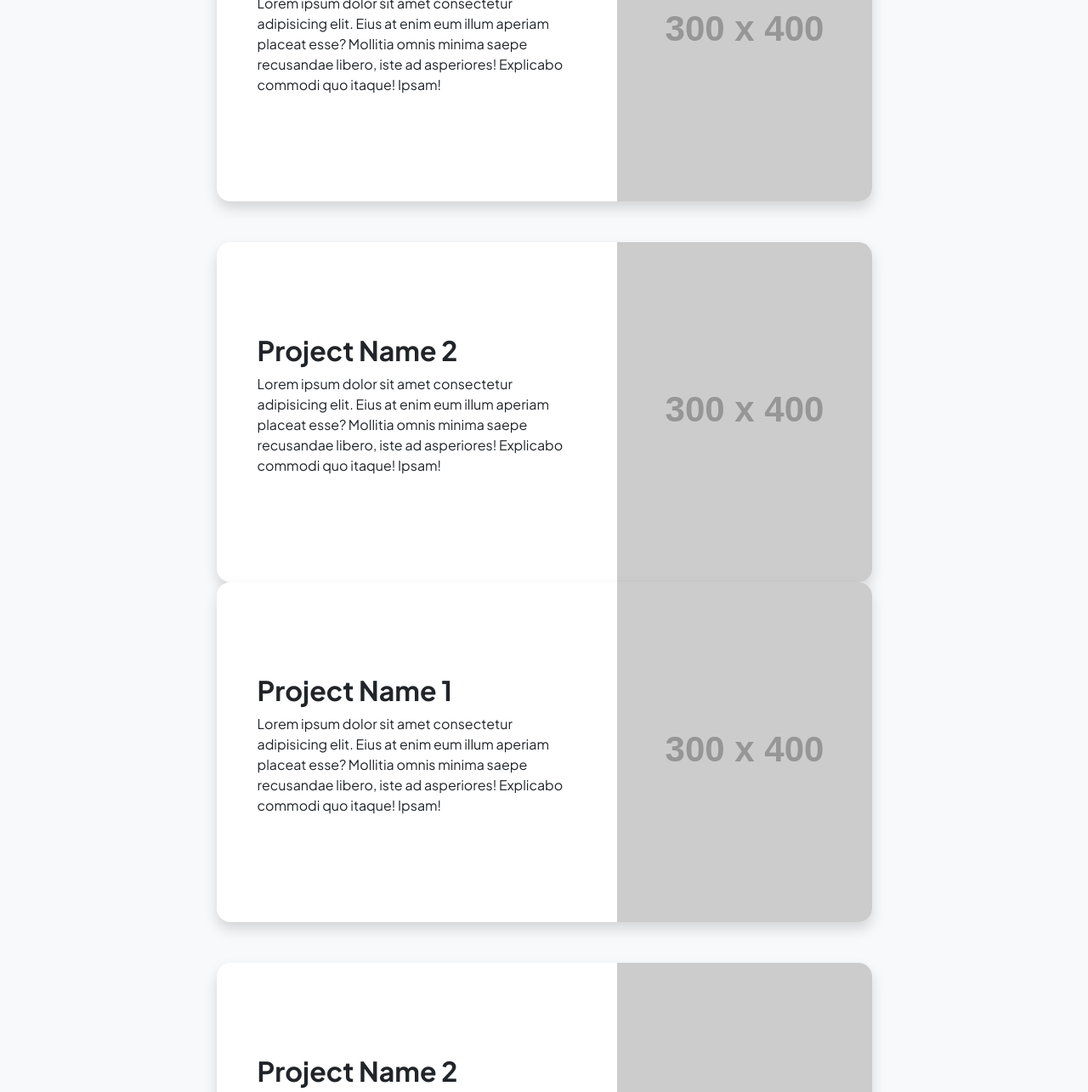
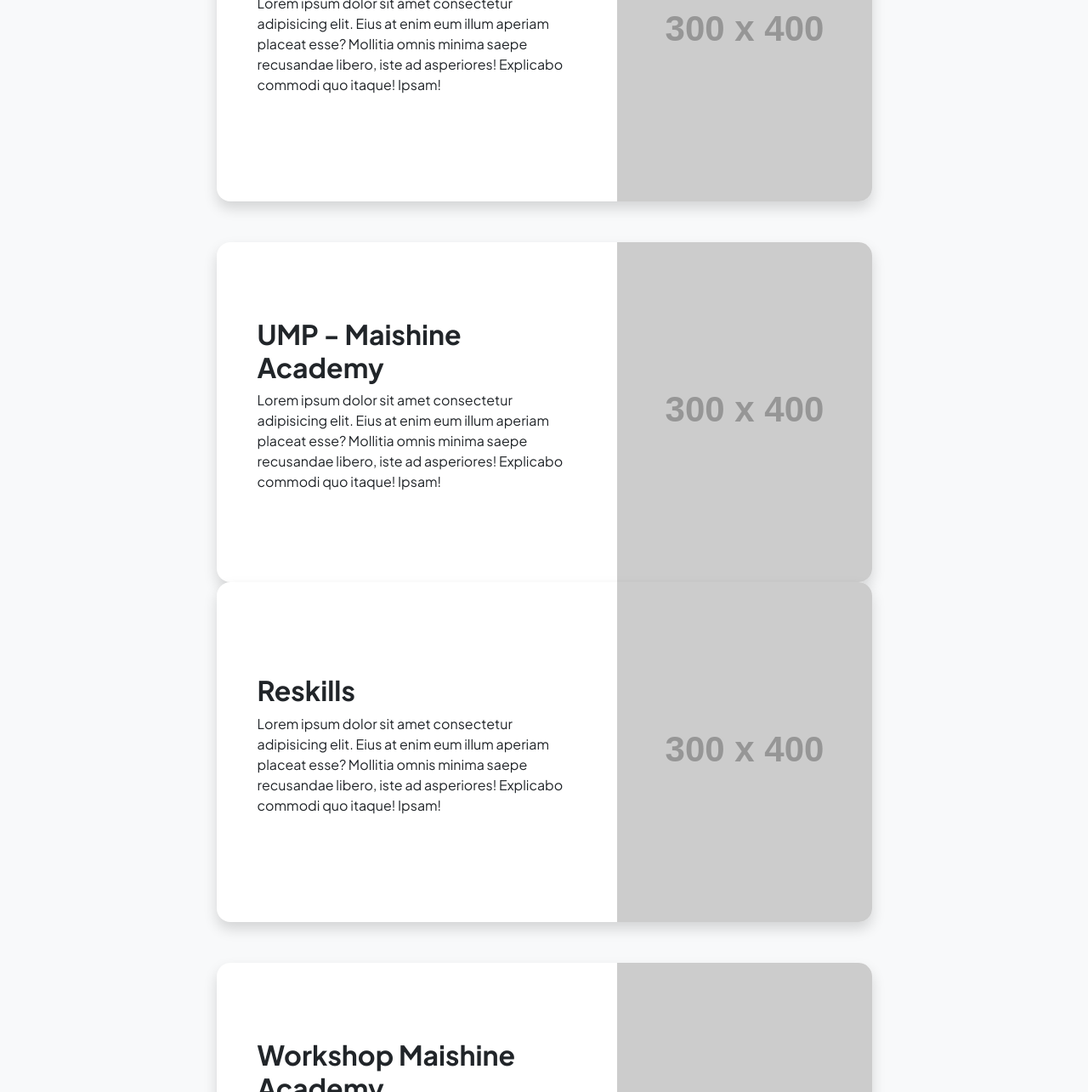
Before and after one commit to Trainer-My/Trainer, a plain HTML site: page projects.html in a window 1280 px wide. Shown: the part 389-1674 px from the top of the page at 85% size. Drawn offline with nearby package versions, Linux system fonts and the light colour scheme; placeholder pictures from the web are drawn by us.

Commit message:
add content

```diff
--- a/projects.html
+++ b/projects.html
@@ -47,7 +47,7 @@
                                 <div class="card-body p-0">
                                     <div class="d-flex align-items-center">
                                         <div class="p-5">
-                                            <h2 class="fw-bolder">Project Name 1</h2>
+                                            <h2 class="fw-bolder">MSU Academy</h2>
                                             <p>Lorem ipsum dolor sit amet consectetur adipisicing elit. Eius at enim eum illum aperiam placeat esse? Mollitia omnis minima saepe recusandae libero, iste ad asperiores! Explicabo commodi quo itaque! Ipsam!</p>
                                         </div>
                                         <img class="img-fluid" src="https://dummyimage.com/300x400/343a40/6c757d" alt="..." />
@@ -59,7 +59,7 @@
                                 <div class="card-body p-0">
                                     <div class="d-flex align-items-center">
                                         <div class="p-5">
-                                            <h2 class="fw-bolder">Project Name 2</h2>
+                                            <h2 class="fw-bolder">UMP - Maishine Academy</h2>
                                             <p>Lorem ipsum dolor sit amet consectetur adipisicing elit. Eius at enim eum illum aperiam placeat esse? Mollitia omnis minima saepe recusandae libero, iste ad asperiores! Explicabo commodi quo itaque! Ipsam!</p>
                                         </div>
                                         <img class="img-fluid" src="https://dummyimage.com/300x400/343a40/6c757d" alt="..." />
@@ -71,7 +71,7 @@
                                 <div class="card-body p-0">
                                     <div class="d-flex align-items-center">
                                         <div class="p-5">
-                                            <h2 class="fw-bolder">Project Name 1</h2>
+                                            <h2 class="fw-bolder">Reskills</h2>
                                             <p>Lorem ipsum dolor sit amet consectetur adipisicing elit. Eius at enim eum illum aperiam placeat esse? Mollitia omnis minima saepe recusandae libero, iste ad asperiores! Explicabo commodi quo itaque! Ipsam!</p>
                                         </div>
                                         <img class="img-fluid" src="https://dummyimage.com/300x400/343a40/6c757d" alt="..." />
@@ -83,7 +83,7 @@
                                 <div class="card-body p-0">
                                     <div class="d-flex align-items-center">
                                         <div class="p-5">
-                                            <h2 class="fw-bolder">Project Name 2</h2>
+                                            <h2 class="fw-bolder">Workshop Maishine Academy</h2>
                                             <p>Lorem ipsum dolor sit amet consectetur adipisicing elit. Eius at enim eum illum aperiam placeat esse? Mollitia omnis minima saepe recusandae libero, iste ad asperiores! Explicabo commodi quo itaque! Ipsam!</p>
                                         </div>
                                         <img class="img-fluid" src="https://dummyimage.com/300x400/343a40/6c757d" alt="..." />
```
